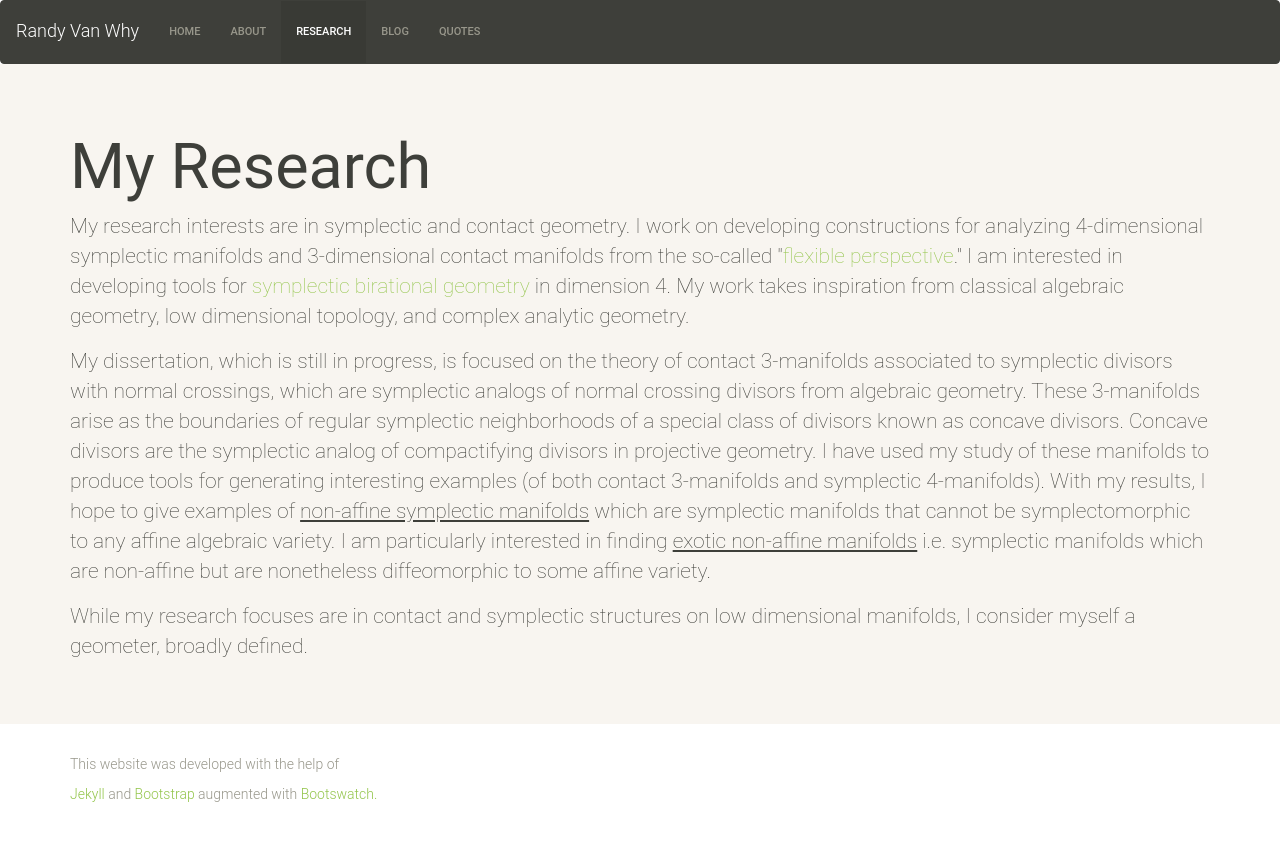
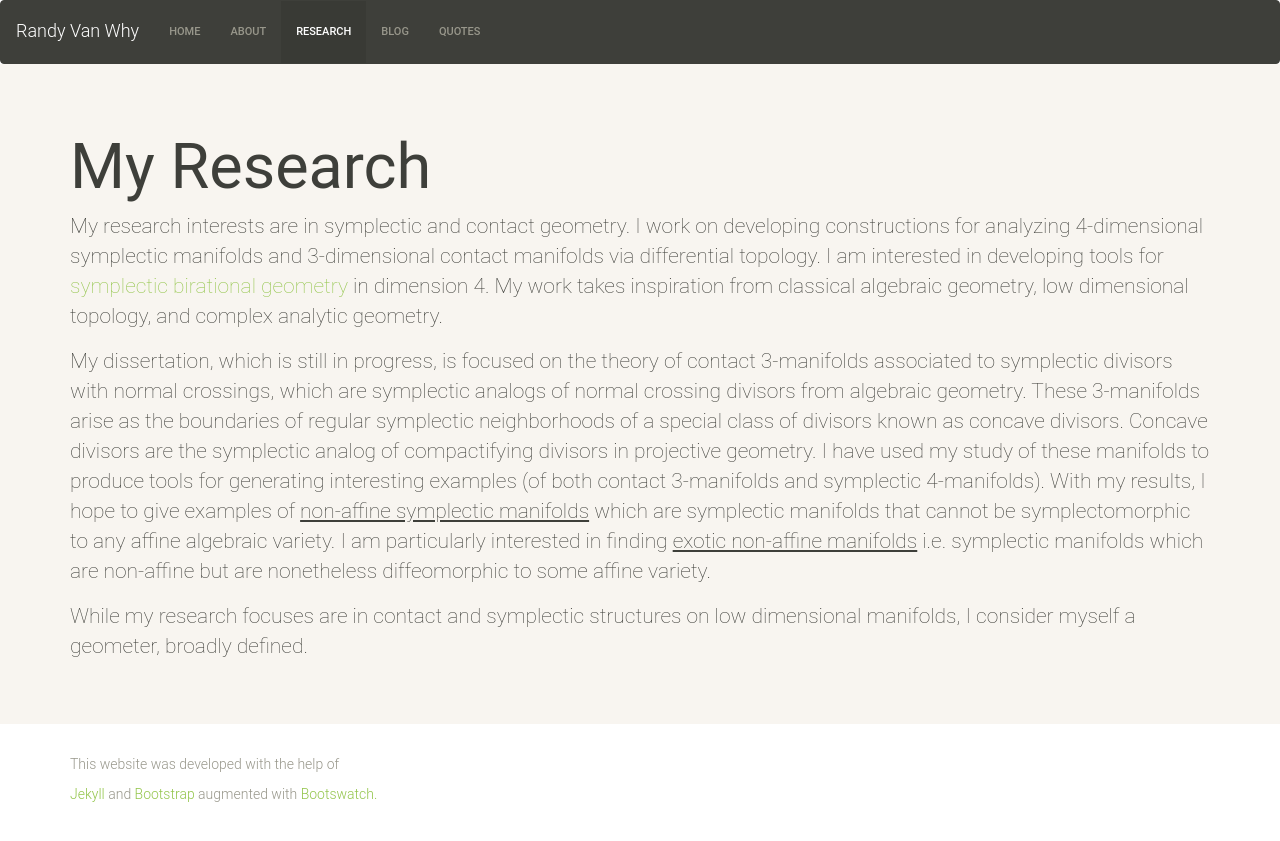
Before and after one commit to rvanwhy/rvanwhy.github.io, a Jekyll site: the page built from 02-research.md, in a window 1280 px wide. Shown: the top 841 px of the page. Built offline with Jekyll 4.4.1, drawn with Linux system fonts in a browser that asks for light colours; nearby versions of some CDN libraries.

Commit message:
ADD: Research related content and formatting

```diff
--- a/02-research.md
+++ b/02-research.md
@@ -7,7 +7,7 @@
 <div class="special jumbotron">
   <div class="container">
 <h1>My Research</h1>
-<p> My research interests are in symplectic and contact geometry. I work on developing constructions for analyzing 4-dimensional symplectic manifolds and 3-dimensional contact manifolds from the so-called "<a href="https://link.springer.com/chapter/10.1007/978-3-030-13609-3_13">flexible perspective</a>." I am interested in developing tools for <a href="https://arxiv.org/abs/0906.3265">symplectic birational geometry</a> in dimension 4. My work takes inspiration from classical algebraic geometry, low dimensional topology, and complex analytic geometry.
+<p> My research interests are in symplectic and contact geometry. I work on developing constructions for analyzing 4-dimensional symplectic manifolds and 3-dimensional contact manifolds via differential topology. I am interested in developing tools for <a href="https://arxiv.org/abs/0906.3265">symplectic birational geometry</a> in dimension 4. My work takes inspiration from classical algebraic geometry, low dimensional topology, and complex analytic geometry.
 
 <p> My dissertation, which is still in progress, is focused on the theory of contact 3-manifolds associated to symplectic divisors with normal crossings, which are symplectic analogs of normal crossing divisors from algebraic geometry. These 3-manifolds arise as the boundaries of regular symplectic neighborhoods of a special class of divisors known as concave divisors. Concave divisors are the symplectic analog of compactifying divisors in projective geometry. I have used my
 study of these manifolds to produce tools for generating interesting examples (of both contact 3-manifolds and symplectic 4-manifolds). With my results,
```
Also changed, not shown: 04-quotes.md (+6 -0 lines).
